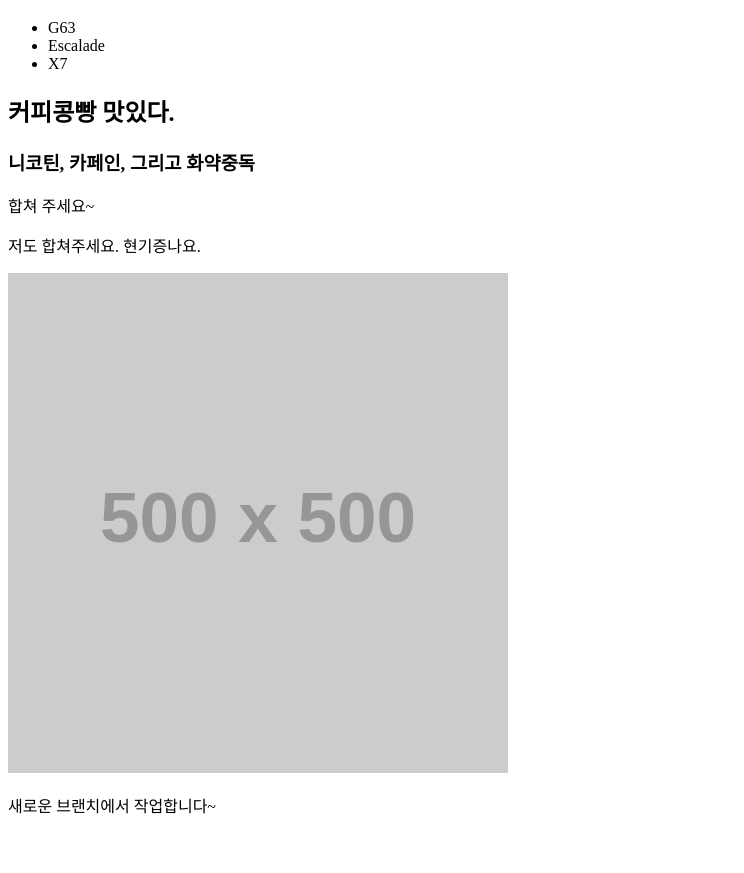
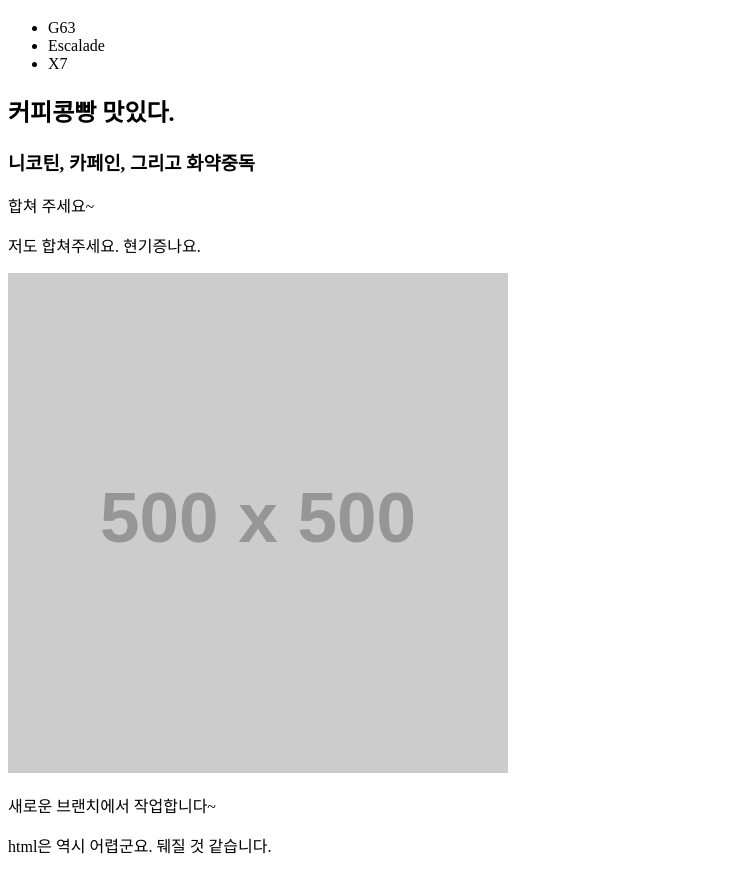
Before and after one commit to sootopia/with-sean-practice, a plain HTML site: page index.html in a window 1280 px wide. Shown: the part 70-943 px from the top of the page, without its empty margins (0-744 px from the left). Before the commit the page ends 903 px from the top, so only its background shows below. Drawn offline with Linux system fonts and the light colour scheme; placeholder pictures from the web are drawn by us.

Commit message:
Conflict 수정

```diff
--- a/index.html
+++ b/index.html
@@ -21,5 +21,7 @@
 
     <img src="https://dummyimage.com/500x500" alt="">
     <p>새로운 브랜치에서 작업합니다~</p>
+
+    <p>html은 역시 어렵군요. 뒈질 것 같습니다.</p>
 </body>
 </html>
```
